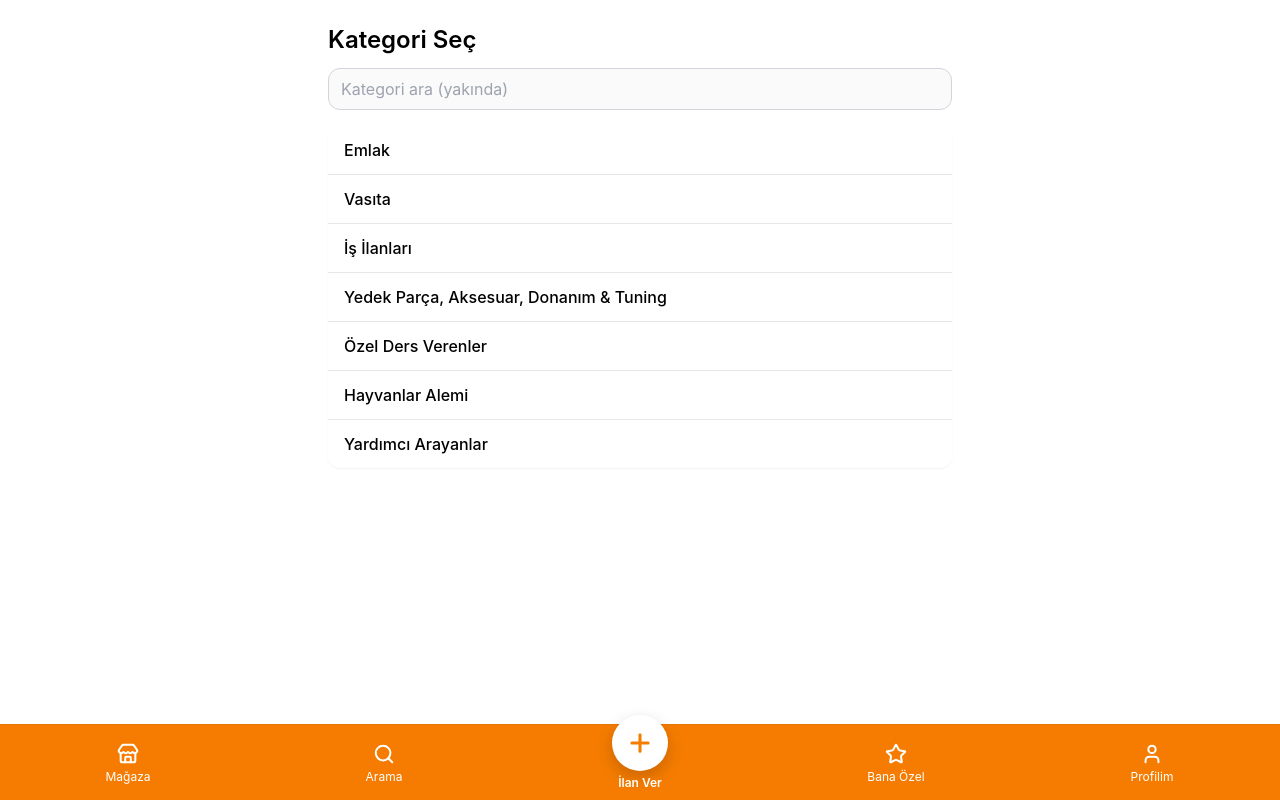
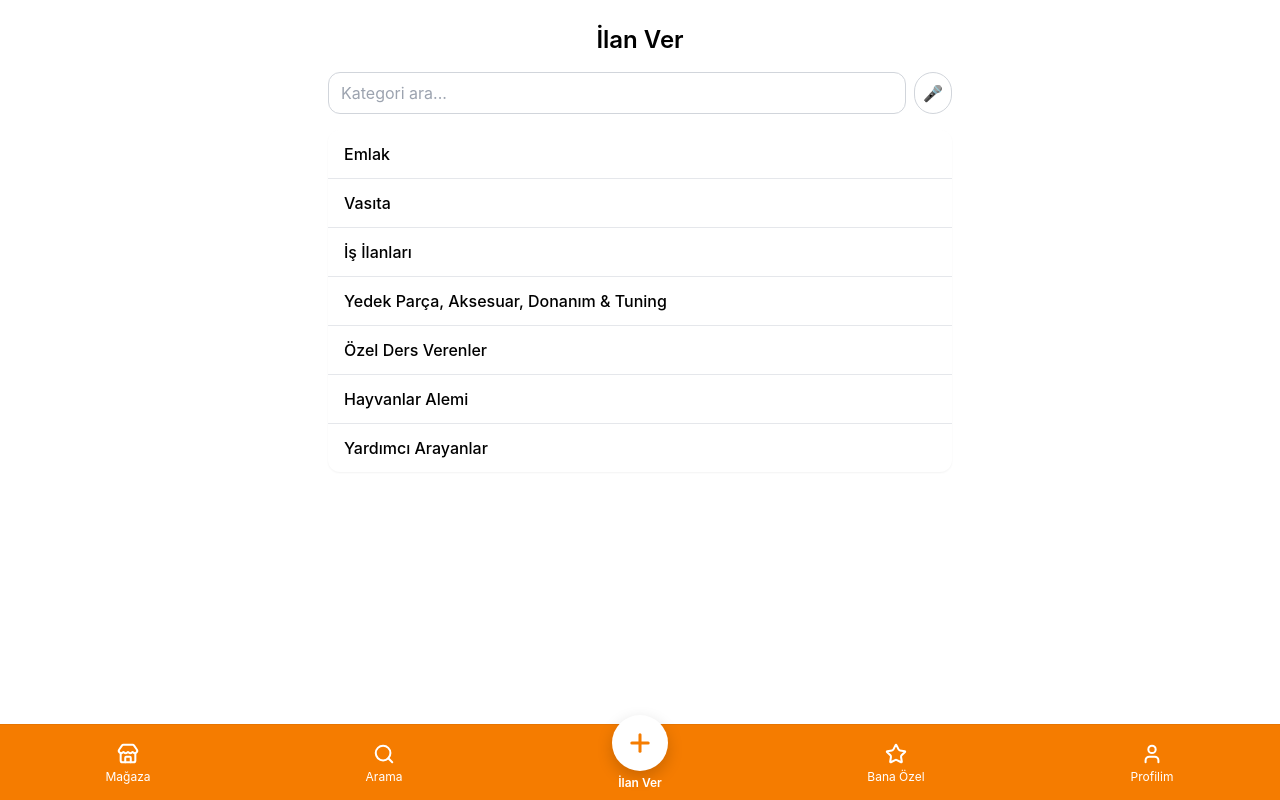
Before and after one commit to serpceyemek/vitrinim, a React (Create React App) app: page /ilan-ver in a window 1280 px wide. Built offline with nearby package versions, Linux system fonts and the light colour scheme.

Commit message:
İlan Ver başlığı ve arama kutusu eklendi

```diff
--- a/src/components/StepCategory.jsx
+++ b/src/components/StepCategory.jsx
@@ -1,24 +1,35 @@
-import React from "react";
+import React, { useState } from "react";
 import { rootCategories } from "../data/categories";
 
 export default function StepCategory({ onSelect }) {
   const cats = Array.isArray(rootCategories) ? rootCategories : [];
+  const [search, setSearch] = useState("");
+
+  const filtered = cats.filter((c) =>
+    (c.title || "").toLowerCase().includes(search.toLowerCase())
+  );
 
   return (
     <div>
-      <h1 className="text-2xl font-semibold mb-3">Kategori Seç</h1>
+      <h1 className="text-2xl font-semibold mb-4 text-center">İlan Ver</h1>
 
-      {/* Basit arama kutusu istersen ileride burada state ekleriz */}
-      <div className="mb-4">
+      <div className="flex items-center gap-2 mb-4">
         <input
-          className="w-full rounded-xl border border-gray-300 px-3 py-2 outline-none focus:ring-2 focus:ring-orange-500"
-          placeholder="Kategori ara (yakında)"
-          disabled
+          className="flex-1 rounded-xl border border-gray-300 px-3 py-2 outline-none focus:ring-2 focus:ring-orange-500"
+          placeholder="Kategori ara..."
+          value={search}
+          onChange={(e) => setSearch(e.target.value)}
         />
+        <button
+          onClick={() => alert('Sesli arama yakında eklenecek 🎙️')}
+          className="rounded-full border border-gray-300 p-2 hover:bg-gray-50"
+        >
+          🎤
+        </button>
       </div>
 
       <ul className="divide-y divide-gray-200 bg-white rounded-xl shadow-sm overflow-hidden">
-        {cats.map((cat) => (
+        {filtered.map((cat) => (
           <li
             key={cat.slug}
             className="px-4 py-3 cursor-pointer hover:bg-orange-50"
```
